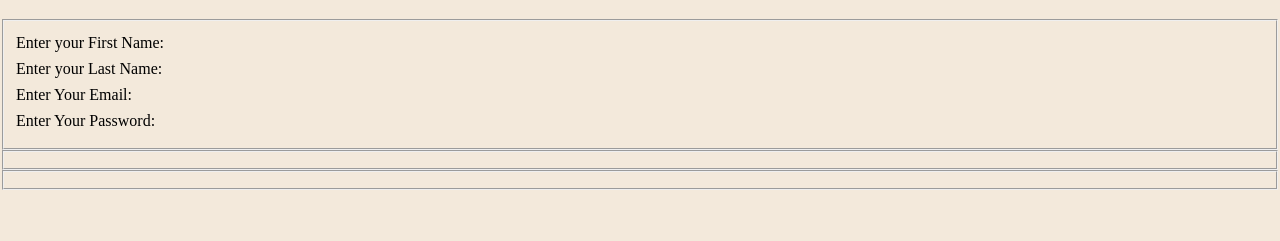
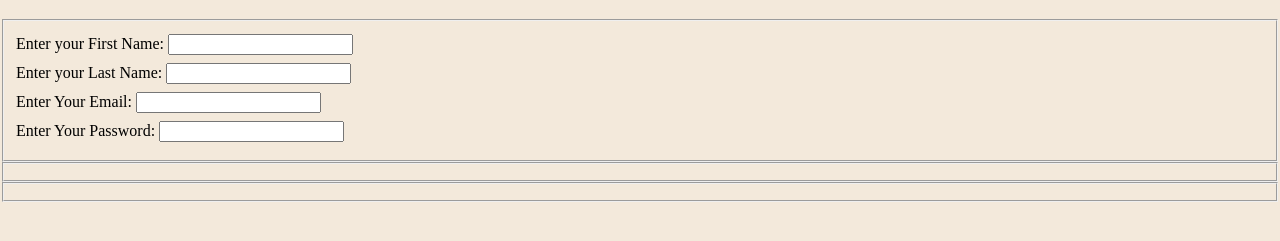
Before and after one commit to STINGRAY008/HTML-Form, a plain HTML site: page css/index.html in a window 1280 px wide. Shown: the part 61-302 px from the top of the page. Drawn offline with Linux system fonts and the light colour scheme.

Commit message:
STEP12:Nest input elements after the element contents and add space after the colon.

```diff
--- a/css/index.html
+++ b/css/index.html
@@ -12,10 +12,10 @@
     <form action="#">
         <!-- --------- name, email, and password --------------- -->
         <fieldset>
-            <label>Enter your First Name:</label>
-            <label>Enter your Last Name:</label>
-            <label>Enter Your Email:</label>
-            <label>Enter Your Password:</label>
+            <label>Enter your First Name: <input /></label>
+            <label>Enter your Last Name: <input /></label>
+            <label>Enter Your Email: <input /></label>
+            <label>Enter Your Password: <input /></label>
         </fieldset>
         <fieldset></fieldset>
         <fieldset></fieldset>
```
